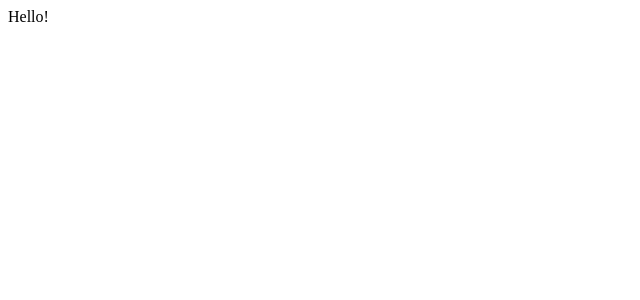
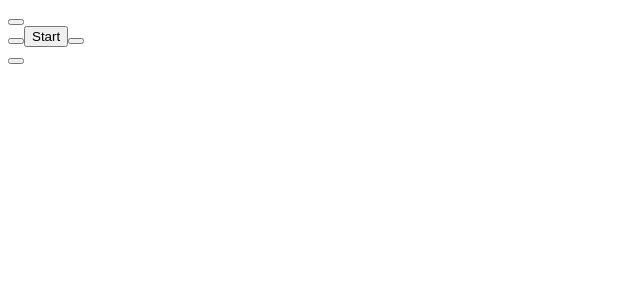
Before and after one commit to Purpleknife/Simon, a React (Create React App) app in the folder front-end/: page / in a window 1280 px wide. Shown: the top 300 px of the page, without its empty margins (0-640 px from the left). Built offline with nearby package versions, Linux system fonts and the light colour scheme.

Commit message:
Setup <Game> component.

```diff
--- a/front-end/src/App.js
+++ b/front-end/src/App.js
@@ -1,12 +1,19 @@
 import React from 'react';
+import { BrowserRouter, Routes, Route} from 'react-router-dom';
+
+import Game from './components/Game';
 
 import './App.css';
 
 const App = () => {
   return (
-    <div>
-      Hello!
-    </div>
+    <React.StrictMode>
+      <BrowserRouter>
+        <Routes>
+          <Route path='/' element={<Game />} />
+        </Routes>
+      </BrowserRouter>
+    </React.StrictMode>
   );
 }
 
--- a/front-end/src/components/Game.js
+++ b/front-end/src/components/Game.js
@@ -3,7 +3,13 @@ import React from 'react';
 const Game = () => {
   return (
     <div>
-      Hello from Game!
+      <button classname="red"></button>
+      <div>
+        <button classname="green"></button>
+        <button classname="start">Start</button>
+        <button classname="blue"></button>
+      </div>
+      <button classname="yellow"></button>
     </div>
   );
 }
```
Also changed, not shown: 1 other file (tests, documents, lock files or other folders).
